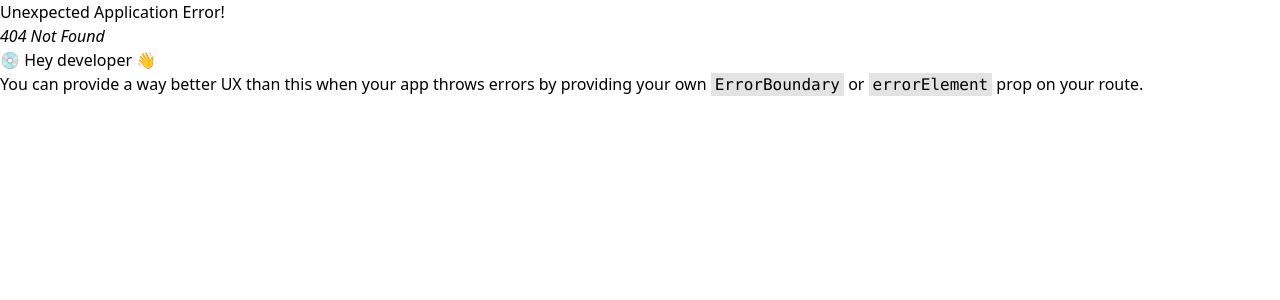
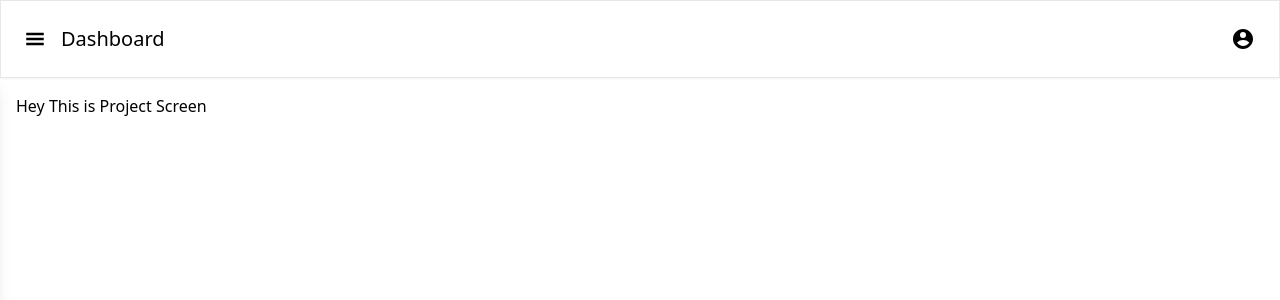
Before and after one commit to aniket2829/lesgro-project-manager, a React (Vite) app: page /dashboard in a window 1280 px wide. Before the commit this address had no page. Shown: the top 300 px of the page. Built offline with nearby package versions, Linux system fonts and the light colour scheme.

Commit message:
Updated Dashboard Layout

```diff
--- a/package.json
+++ b/package.json
@@ -12,7 +12,9 @@
   "dependencies": {
     "react": "^18.2.0",
     "react-dom": "^18.2.0",
-    "react-router-dom": "^6.19.0"
+    "react-icons": "^4.12.0",
+    "react-router-dom": "^6.19.0",
+    "zustand": "^4.4.6"
   },
   "devDependencies": {
     "@types/react": "^18.2.15",
--- a/src/Pages/Dashboard/DashboardLayout.jsx
+++ b/src/Pages/Dashboard/DashboardLayout.jsx
@@ -1,7 +1,85 @@
-// Dashboard Layout here
+import { GiHamburgerMenu } from "react-icons/gi";
+import { RiAccountCircleFill } from "react-icons/ri";
+import { useZustandStore } from "../../store/store";
+import { Outlet } from "react-router-dom";
 
+
+
+// Layout Component
 export default function DashboardLayout() {
     return (
-        <h1>Dashboard Layout</h1>
+        <>
+            <Navbar />
+            <SidebarWrapper>
+                <Outlet />
+            </SidebarWrapper>
+        </>
     )
 }
+
+
+// Navbar Component
+function Navbar() {
+    const toggleSidebar = useZustandStore((state) => state.toggleSidebar)
+
+    return (
+        <div className="flex justify-between items-center p-6 shadow-sm border">
+            <div className="flex items-center text-xl">
+                <GiHamburgerMenu onClick={() => toggleSidebar()} />
+                <h1 className="ps-4">Dashboard</h1>
+            </div>
+            <div>
+                <RiAccountCircleFill className="text-2xl" />
+            </div>
+        </div>
+    )
+}
+
+// Sidebar Wrapper Component
+function SidebarWrapper({ children }) {
+    return (
+        <>
+            <div className="flex">
+                <Sidebar />
+                <div className="p-4">
+                    {children || <h1>No Content</h1>}
+                </div>
+            </div>
+        </>
+    )
+}
+
+// Sidebar Component
+const pageLinks = [
+    {
+        title: "Project",
+        link: "#"
+    },
+    {
+        title: "Tasks",
+        link: "#"
+    },
+    {
+        title: "Users",
+        link: "#"
+    }
+]
+
+
+function Sidebar() {
+    const sidebarOpen = useZustandStore(state => state.sidebarOpen)
+
+    return (
+        <div className={`w-[250px] shadow-lg h-[100vh] transition-all ${!sidebarOpen ? 'ms-[-250px]' : ''}`}>
+            {pageLinks.map(item => <SidebarItem key={item.title} title={item.title} link={item.link} />)}
+        </div>
+    )
+}
+
+function SidebarItem({ title, link }) {
+    return (
+        <div className="p-6 border">
+            {title}
+        </div>
+    )
+}
--- a/src/Pages/Dashboard/Projects/Projects.jsx
+++ b/src/Pages/Dashboard/Projects/Projects.jsx
@@ -0,0 +1,8 @@
+
+export default function ProjectPage() {
+    return (
+        <>
+            <h1>Hey This is Project Screen</h1>
+        </>
+    )
+}
--- /dev/null
+++ b/src/store/store.js
@@ -0,0 +1,6 @@
+import { create } from "zustand";
+
+export const useZustandStore = create((set) => ({
+    sidebarOpen: false,
+    toggleSidebar: () => set((state) => ({sidebarOpen: !state.sidebarOpen}))
+}))
```
Also changed, not shown: src/main.jsx (+12 -0 lines).
